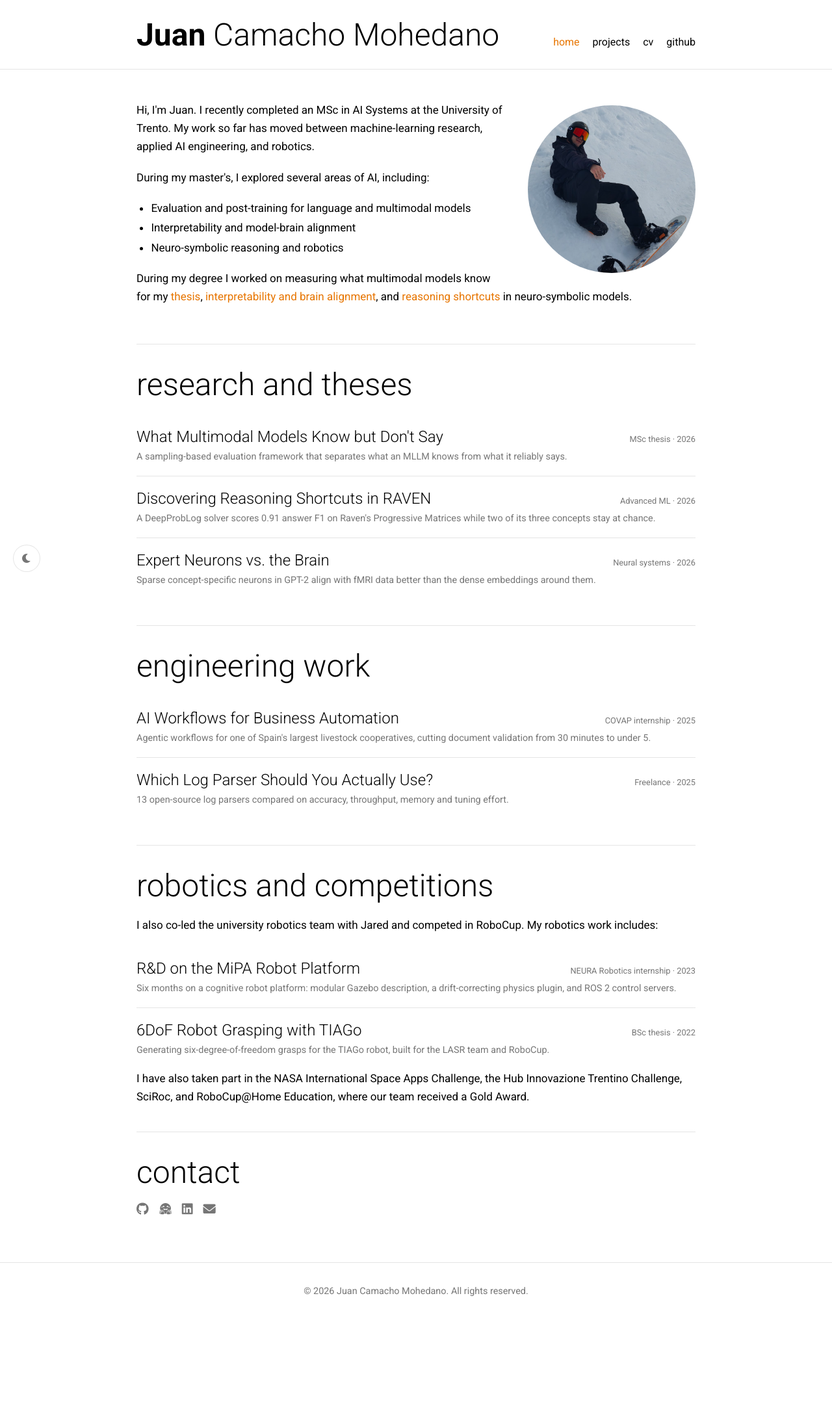
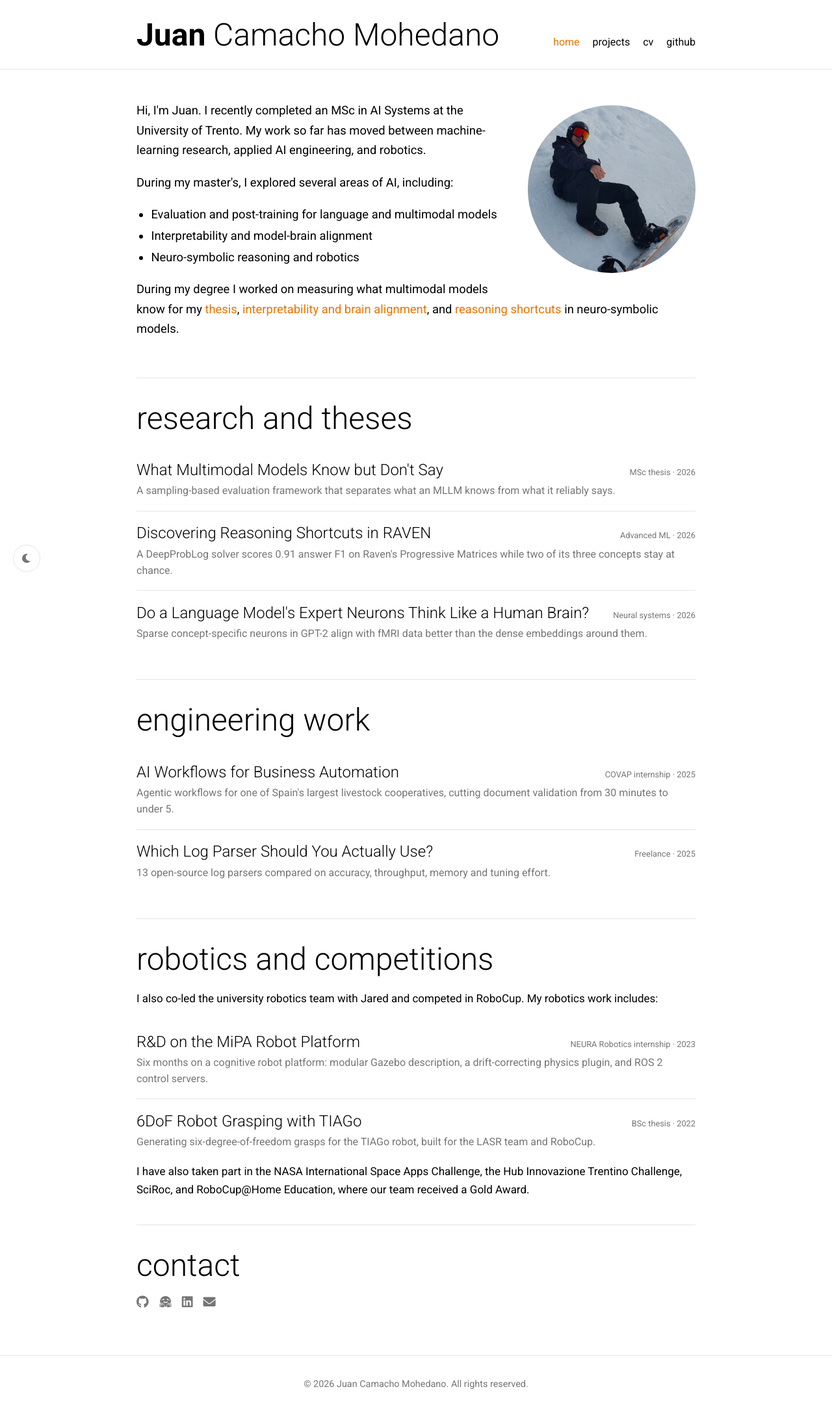
Before and after one commit to jucamohedano/jucamohedano.github.io, a Jekyll site: the page built from index.md, in a window 1280 px wide. Shown: the whole page at 65% size. Built offline with Jekyll 4.4.1, drawn with Linux system fonts in a browser that asks for light colours; before the commit the page ends 2031 px from its top, so only the background shows below that.

Commit message:
Enlarge homepage text and update project title

```diff
--- a/css/styles.css
+++ b/css/styles.css
@@ -262,6 +262,7 @@ section {
 .bio {
     display: flow-root;
     margin-bottom: 2.5rem;
+    font-size: 1.15rem;
 }
 
 .profile-photo {
@@ -415,7 +416,7 @@ html:not([data-theme]) .theme-toggle {
 
 .hl-desc {
     margin: 0.25rem 0 0;
-    font-size: 0.9rem;
+    font-size: 1rem;
     line-height: 1.55;
     color: var(--text-muted);
 }
--- a/index.md
+++ b/index.md
@@ -45,7 +45,7 @@ layout: default
         </li>
         <li>
             <div class="hl-top">
-                <h3 class="hl-title"><a href="/blog/2026/02/19/expert-neurons-brain-alignment/">Expert Neurons vs. the Brain</a></h3>
+                <h3 class="hl-title"><a href="/blog/2026/02/19/expert-neurons-brain-alignment/">Do a Language Model's Expert Neurons Think Like a Human Brain?</a></h3>
                 <span class="hl-meta">Neural systems · 2026</span>
             </div>
             <p class="hl-desc">Sparse concept-specific neurons in GPT-2 align with fMRI data better than the dense embeddings around them.</p>
```
